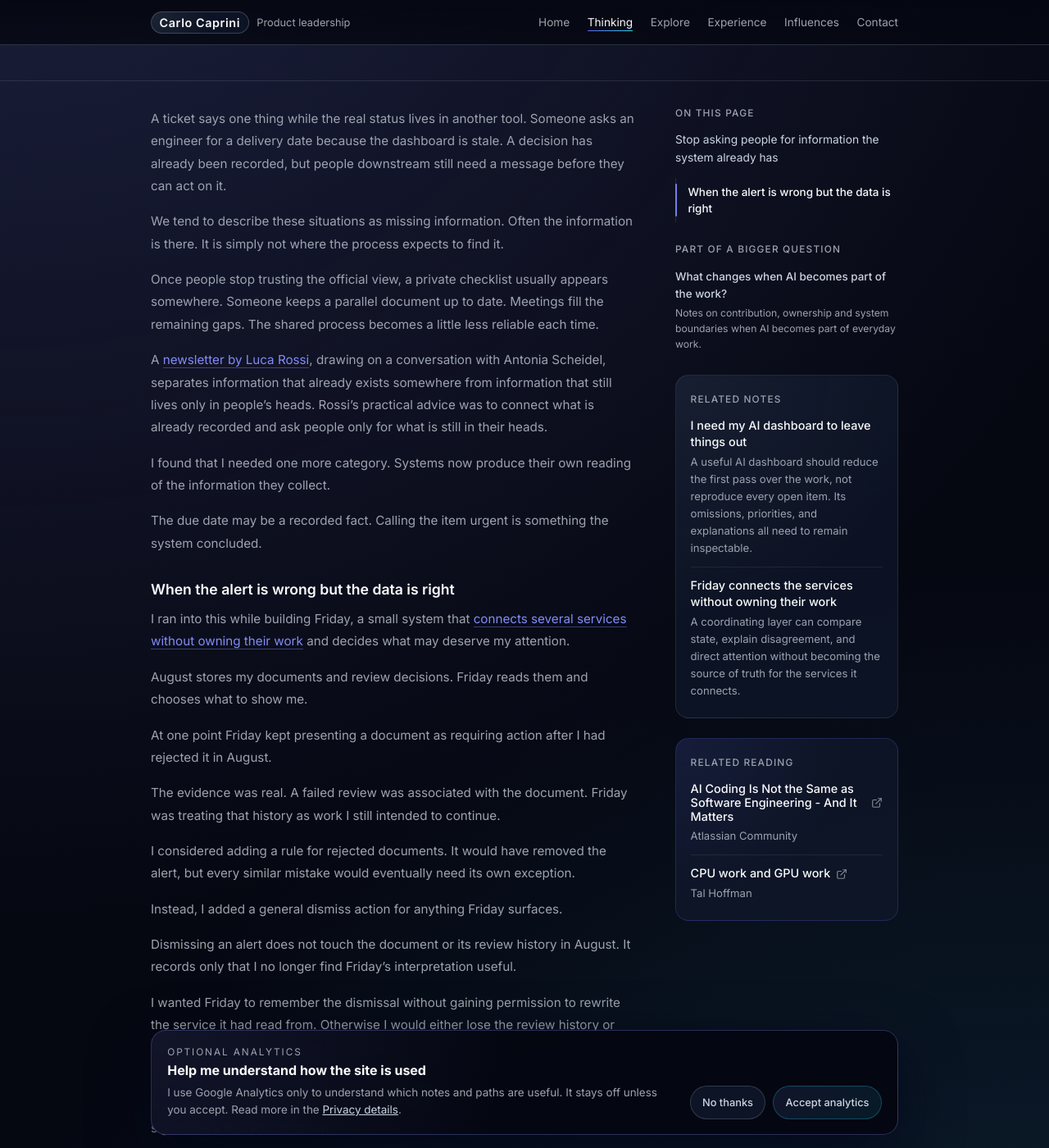
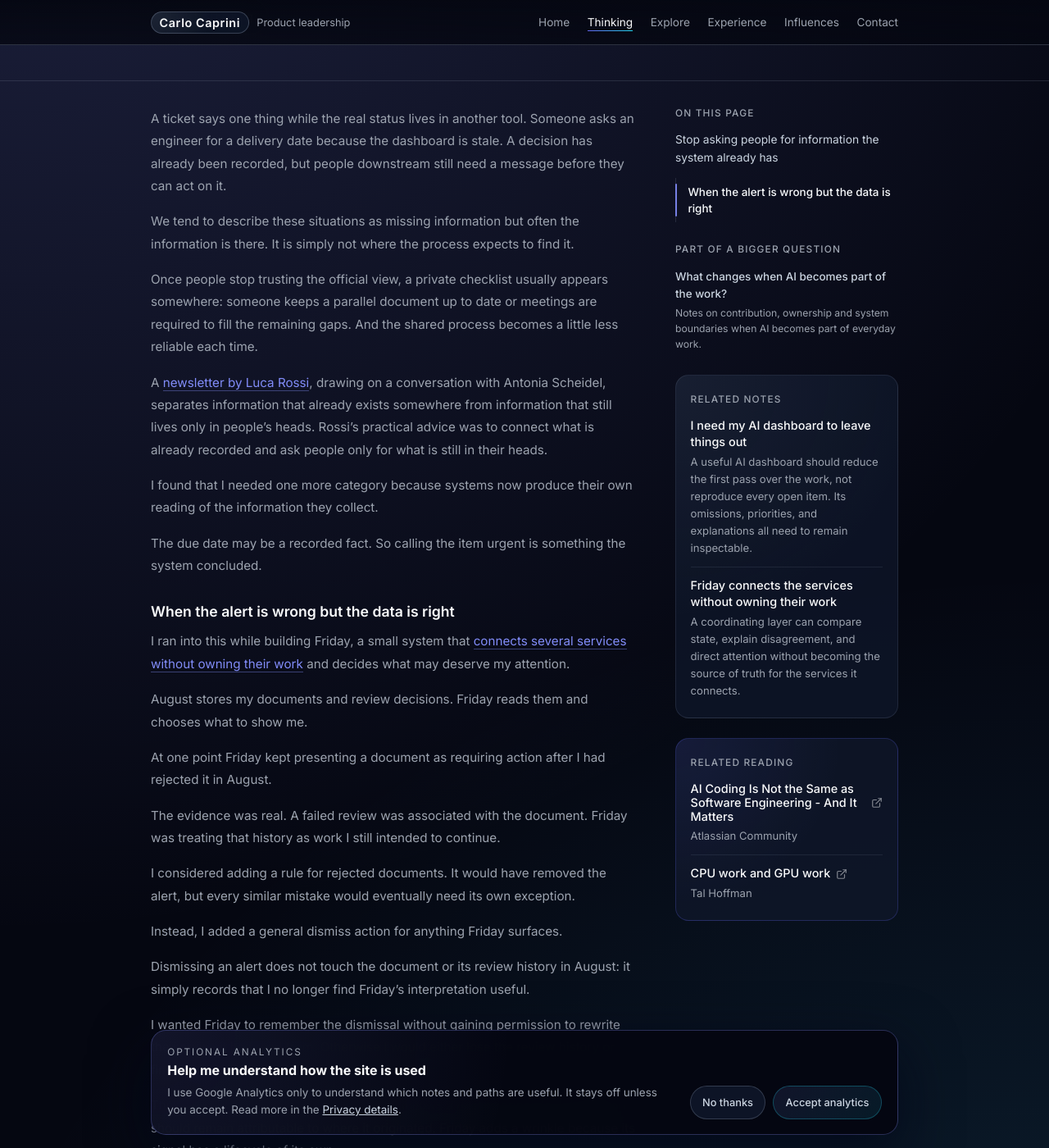
Before and after one commit to carlocaprini/carlocaprini.github.io, a Jekyll site: the page built from pages/thinking/stop-asking-people-for-information-the-system-already-has.md, in a window 1280 px wide and 1400 px high, scrolled down 415 px. Shown: the whole window at 82% size. Built offline with Jekyll 4.4.1, drawn with Linux system fonts in a browser that asks for light colours; some of the changed text lies outside the part shown.

Commit message:
Script updates

```diff
--- a/pages/thinking/stop-asking-people-for-information-the-system-already-has.md
+++ b/pages/thinking/stop-asking-people-for-information-the-system-already-has.md
@@ -16,15 +16,15 @@ intro:
 
 A ticket says one thing while the real status lives in another tool. Someone asks an engineer for a delivery date because the dashboard is stale. A decision has already been recorded, but people downstream still need a message before they can act on it.
 
-We tend to describe these situations as missing information. Often the information is there. It is simply not where the process expects to find it.
+We tend to describe these situations as missing information but often the information is there. It is simply not where the process expects to find it.
 
-Once people stop trusting the official view, a private checklist usually appears somewhere. Someone keeps a parallel document up to date. Meetings fill the remaining gaps. The shared process becomes a little less reliable each time.
+Once people stop trusting the official view, a private checklist usually appears somewhere: someone keeps a parallel document up to date or meetings are required to fill the remaining gaps. And the shared process becomes a little less reliable each time.
 
 A [newsletter by Luca Rossi](https://refactoring.fm/p/good-relationships-automation-and), drawing on a conversation with Antonia Scheidel, separates information that already exists somewhere from information that still lives only in people's heads. Rossi's practical advice was to connect what is already recorded and ask people only for what is still in their heads.
 
-I found that I needed one more category. Systems now produce their own reading of the information they collect.
+I found that I needed one more category because systems now produce their own reading of the information they collect.
 
-The due date may be a recorded fact. Calling the item urgent is something the system concluded.
+The due date may be a recorded fact. So calling the item urgent is something the system concluded.
 
 ## When the alert is wrong but the data is right
 
@@ -40,7 +40,7 @@ I considered adding a rule for rejected documents. It would have removed the ale
 
 Instead, I added a general dismiss action for anything Friday surfaces.
 
-Dismissing an alert does not touch the document or its review history in August. It records only that I no longer find Friday's interpretation useful.
+Dismissing an alert does not touch the document or its review history in August: it simply records that I no longer find Friday's interpretation useful.
 
 I wanted Friday to remember the dismissal without gaining permission to rewrite the service it had read from. Otherwise I would either lose the review history or find myself filtering the same noise again tomorrow.
 
@@ -48,8 +48,9 @@ The architectural pattern [Revert to Source](https://martinfowler.com/articles/p
 
 Connecting existing facts can remove a lot of copying. Judgment is still needed when a system ranks work or raises an alert.
 
-When Friday makes a suggestion, I want to see enough of its reasoning to challenge it. If the suggestion is wrong, I need to correct the suggestion or the rule that produced it. The source should change only when the source itself is wrong.
+When Friday makes a suggestion I want to see enough of its reasoning to challenge it. And if the suggestion is wrong I need to correct the suggestion or the rule that produced it. The source should change only when the source itself is wrong.
 
-Moving facts between tools is work I want to remove. Letting Friday's interpretation quietly become another fact would create a different problem.
+Moving facts between tools is work I want to remove.
+Letting Friday's interpretation quietly become another fact would create a different problem.
 
 I now look at where each correction lands. Dismissing an item should make Friday quieter and leave August untouched. If the document changes too, Friday has crossed a boundary it was never meant to own.
```
